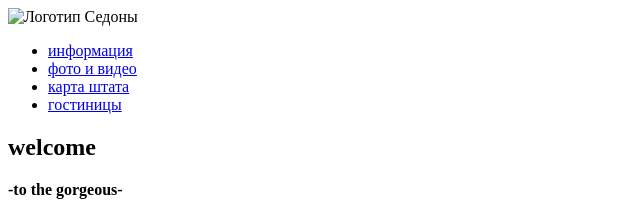
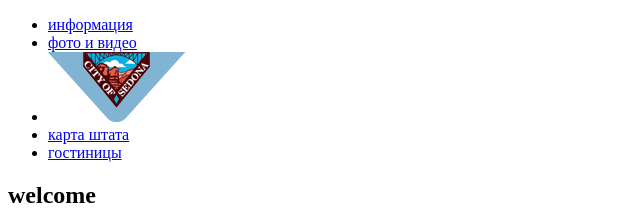
Before and after one commit to lisavvveta/591489-sedona, a plain HTML site: page index.html in a window 1280 px wide. Shown: the top 212 px of the page, without its empty margins (0-640 px from the left). Drawn offline with Linux system fonts and the light colour scheme.

Commit message:
Изменение структуры главной страницы

```diff
--- a/index.html
+++ b/index.html
@@ -5,22 +5,20 @@
     <title>HTML Academy: Седона</title>
   </head>
   <body>
-    <header class="main-header">
-        <nav class="main-menu">
-           <img src="img/ " width="..." height="..." alt="Логотип Седоны">
-           <!-- нет ссылки на картинку когда появится установить ее размеры-->
-            <ul class="navigation-site">
+    <header class="header">
+        <nav class="header-menu">
+            <ul class="header-navigation">
                <li><a href="info">информация</a></li>
                <li><a href="foto">фото и видео</a></li>
+               <li><a href="..." ><img src="img/Layer%2060.png" width="..." height="..." alt="Логотип Седоны"> </a></li>
                <li><a href="state map">карта штата</a></li>
                <li><a href="hotels">гостиницы</a></li>
             </ul>
         </nav>
     </header>
    <main class="container">
-       <div class="title">
-          <!--если это все же картинка то вставить ее, если нет, то подключить шрифты, когда будем проходить CSS-->
-           <h2>welcome</h2>
+       <div class="baner">
+          <h2>welcome</h2>
            <b>-to the gorgeous-</b>
            <h1 class="page-title">SEDONA</h1>
            <h3>Because the Grand anyon sucks</h3>
```
Also changed, not shown: hotels.html (renamed from catalog.html, +4 -4 lines), img/Layer 13.jpg (added), img/Layer 60.png (added), img/Welcome.png (added), img/background photo.jpg (added), img/checkbox-on.png (deleted), img/icon-1.png (added), img/icon-2.png (added), img/icon-3.png (added), img/icon-down-dir.svg (deleted), img/icon-up-dir.svg (deleted), img/white.png (added), img/★  копия 5.svg (deleted).
